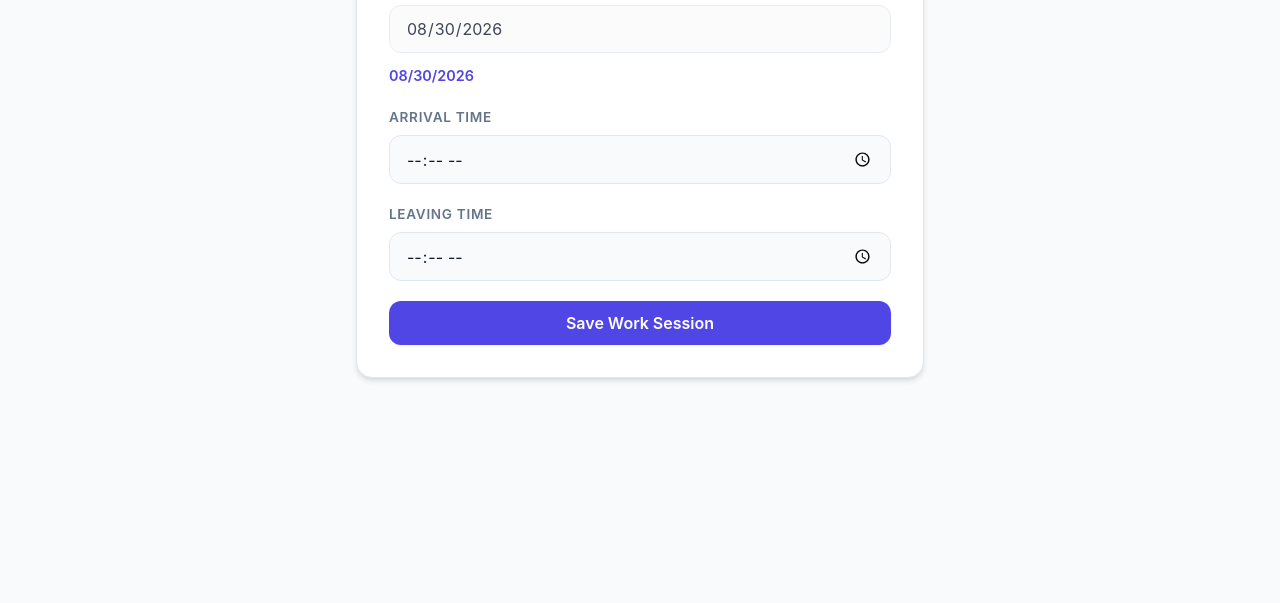
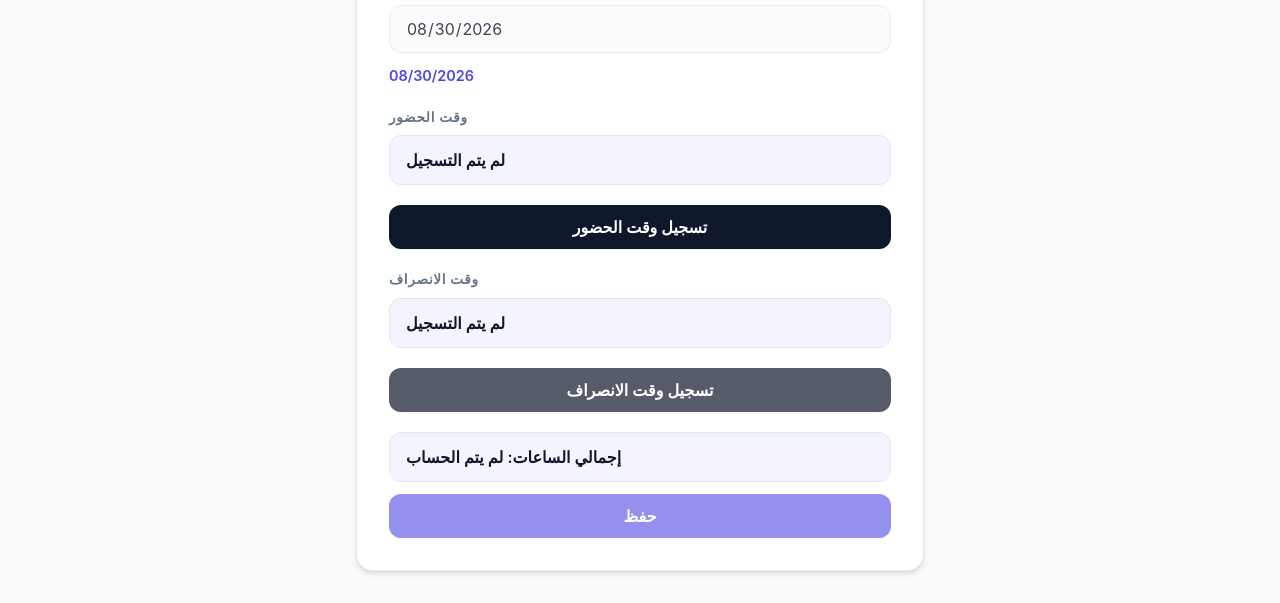
Before and after one commit to Calvinnnn/EmployeeHoursTracker, a website built with Vite: page index.html in a window 1280 px wide. Shown: the part 202-805 px from the top of the page. Built offline with nearby package versions, Linux system fonts and the light colour scheme.

Commit message:
feat(work-session): replace editable time inputs with timestamp buttons

```diff
--- a/css/components/forms.css
+++ b/css/components/forms.css
@@ -48,3 +48,24 @@ input[readonly] {
   font-weight: 600;
   margin-top: 0.25rem;
 }
+
+.time-display,
+.session-summary {
+  display: block;
+  padding: 0.75rem 1rem;
+  background: rgba(79, 70, 229, 0.06);
+  border: 1px solid var(--color-border);
+  border-radius: var(--radius-md);
+  color: var(--color-text);
+  font-weight: 600;
+  margin-bottom: 0.75rem;
+}
+
+.secondary-button {
+  background: var(--color-secondary, #0f172a);
+}
+
+.secondary-button:disabled {
+  opacity: 0.7;
+  cursor: not-allowed;
+}
--- a/index.html
+++ b/index.html
@@ -88,15 +88,26 @@
 
             <div class="form-group">
 
-                <label for="start-time">
-                    Arrival Time
+                <label>
+                    وقت الحضور
                 </label>
 
+                <div id="start-time-display" class="time-display">
+                    لم يتم التسجيل
+                </div>
+
+                <button
+                    type="button"
+                    id="record-start-time"
+                    class="secondary-button"
+                >
+                    تسجيل وقت الحضور
+                </button>
+
                 <input
-                    type="time"
+                    type="hidden"
                     id="start-time"
                     name="startTime"
-                    required
                 >
 
             </div>
@@ -108,17 +119,33 @@
 
             <div class="form-group">
 
-                <label for="end-time">
-                    Leaving Time
+                <label>
+                    وقت الانصراف
                 </label>
 
+                <div id="end-time-display" class="time-display">
+                    لم يتم التسجيل
+                </div>
+
+                <button
+                    type="button"
+                    id="record-end-time"
+                    class="secondary-button"
+                    disabled
+                >
+                    تسجيل وقت الانصراف
+                </button>
+
                 <input
-                    type="time"
+                    type="hidden"
                     id="end-time"
                     name="endTime"
-                    required
                 >
 
+            </div>
+
+            <div id="session-duration-display" class="session-summary">
+                إجمالي الساعات: لم يتم الحساب
             </div>
 
 
@@ -129,8 +156,9 @@
             <button
                 type="submit"
                 id="submit-work-session"
+                disabled
             >
-                Save Work Session
+                حفظ
             </button>
 
         </form>
@@ -183,6 +211,7 @@
                             <th>وقت الحضور</th>
                             <th>وقت الانصراف</th>
                             <th>إجمالي الساعات</th>
+                            <th>الإجراء</th>
                         </tr>
 
                     </thead>
```
